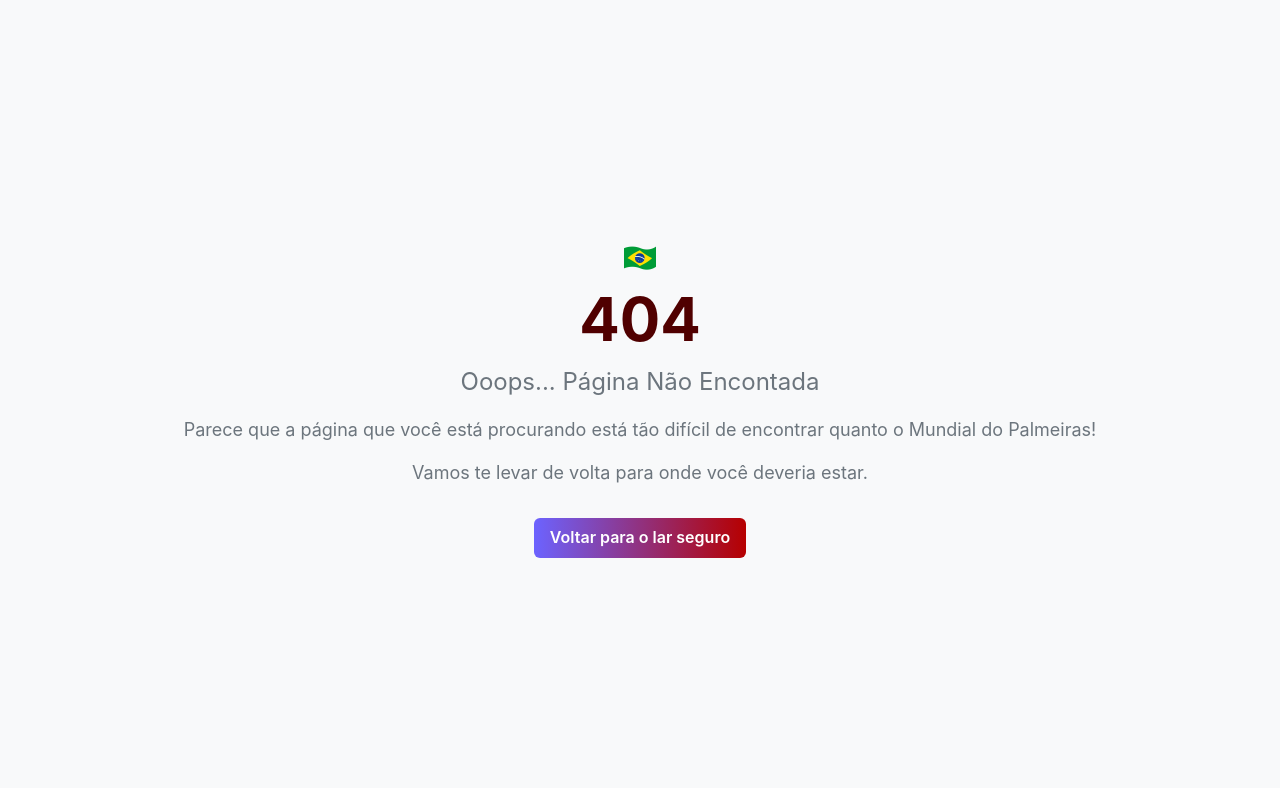
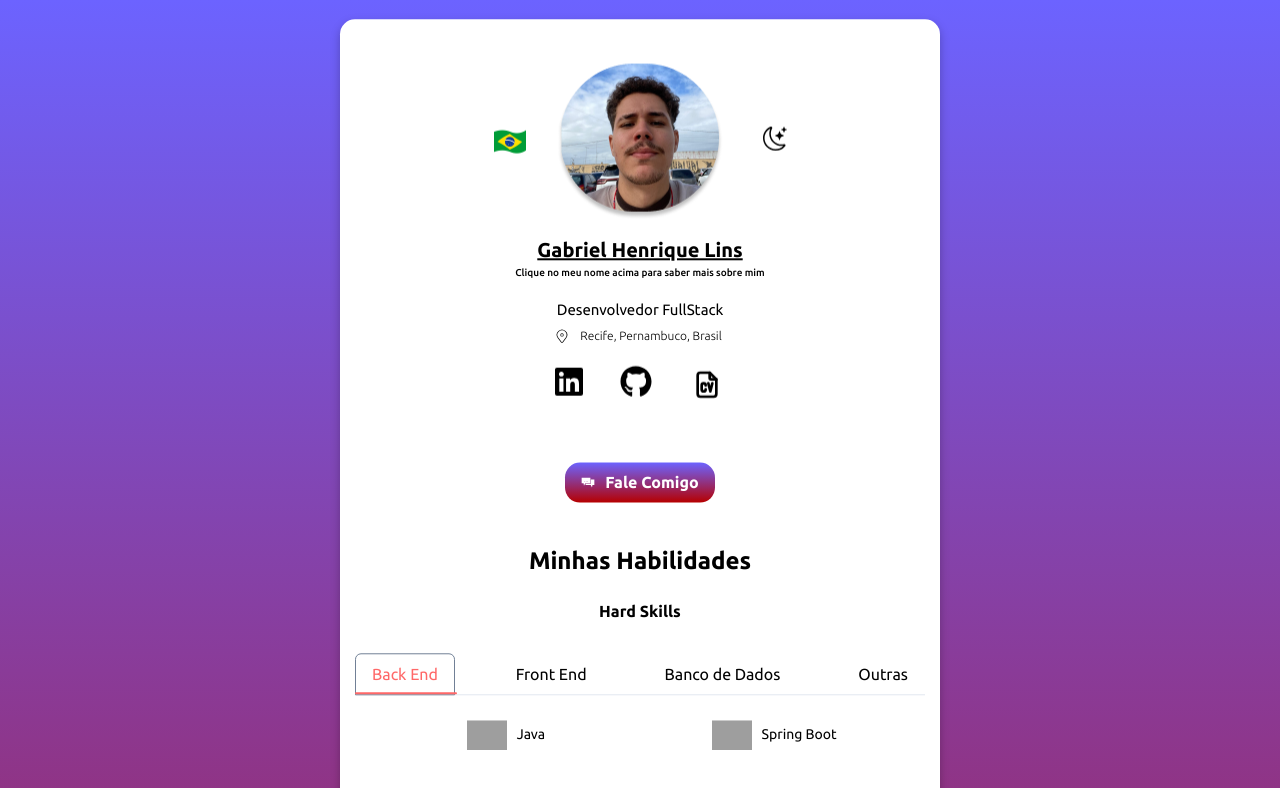
Before and after one commit to gabrielhilins/Portfolio, a React (Vite) app: page /home in a window 1280 px wide. Shown: the top 788 px of the page. Built offline with nearby package versions, Linux system fonts and the light colour scheme; grey boxes are pictures that could not be loaded.

Commit message:
Atualizando rota

```diff
--- a/src/App.jsx
+++ b/src/App.jsx
@@ -21,8 +21,8 @@
       <>
 
         <Routes>
-            <Route path='/' element={<Home />} />
-            <Route path='/links' element={<Links />} />
+            <Route path='/' element={<Links />} />
+            <Route path='/home' element={<Home />} />
             <Route path='/projects' element={<Projects />} />
             <Route path='/certificates' element={<Certificates />} />
             <Route path='/experiences' element={<Experiences />} />
--- a/src/components/CustomButton.jsx
+++ b/src/components/CustomButton.jsx
@@ -1,3 +1,4 @@
+/* eslint-disable react/prop-types */
 import { Button } from '@chakra-ui/react';
 
 const CustomButton = ({ href, hoverBackgroundColor, hoverBorderColor, children }) => (
--- a/src/components/ModalAboutMe.jsx
+++ b/src/components/ModalAboutMe.jsx
@@ -1,3 +1,4 @@
+/* eslint-disable react/prop-types */
 import {
     Modal,
     ModalOverlay,
@@ -14,7 +15,7 @@
 import MeuVetor from '../img/Vetor Meu.png';
 
 const ModalAboutMe = ({ isOpen, onClose }) => {
-    const { t, i18n } = useTranslation();
+    const { i18n } = useTranslation();
     const { colorMode } = useColorMode();
 
     // Definição do texto diretamente no componente para fins de teste
--- a/src/components/ToolBar.jsx
+++ b/src/components/ToolBar.jsx
@@ -1,4 +1,4 @@
-import { Box, Icon, Link, Tooltip, useColorModeValue, useColorMode } from "@chakra-ui/react";
+import { Box, Icon, Link, Tooltip, useColorMode } from "@chakra-ui/react";
 import { Link as RouterLink } from 'react-router-dom';
 import LanguageSwitcher from "./LanguageSwitcher";
 import { FaHome } from "react-icons/fa";
@@ -23,7 +23,7 @@
             marginBottom="50px"
         >
             <Tooltip label={t("home")} aria-label={t("home")} placement="top">
-                <Link as={RouterLink} to="/">
+                <Link as={RouterLink} to="/home">
                     <Icon
                         as={FaHome}
                         height="32px"
--- a/src/pages/Certificates.jsx
+++ b/src/pages/Certificates.jsx
@@ -1,3 +1,4 @@
+/* eslint-disable react/prop-types */
 /*Importação de Módulos e seus componentees*/
 import { useEffect, useState} from "react";
 import { Box, Flex, useColorMode, Image, Text, VStack, Button, Icon, useColorModeValue } from "@chakra-ui/react";
--- a/src/pages/Links.jsx
+++ b/src/pages/Links.jsx
@@ -29,7 +29,7 @@
     {
       id: 1,
       title: "Meu Portfólio Pessoal",
-      url: "/",
+      url: "/home",
       icon: MdWork,
       color: colorMode === "light" ? "#6C63FF" : "#2E24D3",
       highlight: true,
--- a/src/pages/Pag404.jsx
+++ b/src/pages/Pag404.jsx
@@ -8,7 +8,7 @@
   const navigate = useNavigate();
 
   const handleHomeClick = () => {
-    navigate("/"); // Redireciona para a home
+    navigate("/home"); // Redireciona para a home
   };
 
   return (
```
